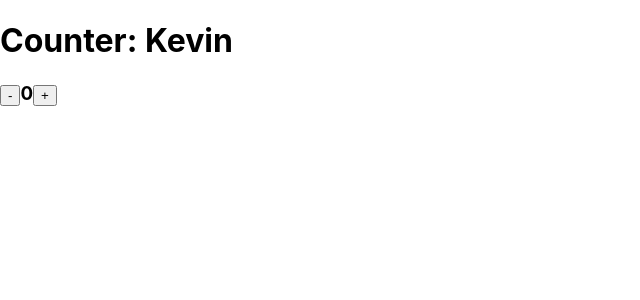
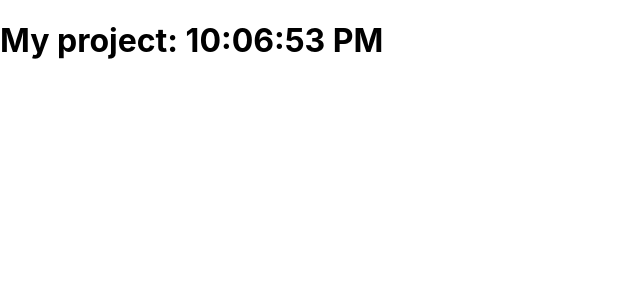
Before and after one commit to kevinaraujo/react-from-zero-advanced, a React (Create React App) app: page / in a window 1280 px wide. Shown: the top 300 px of the page, without its empty margins (0-640 px from the left). Built offline with nearby package versions, Linux system fonts and the light colour scheme.

Commit message:
Used life cycle.

```diff
--- a/src/App.js
+++ b/src/App.js
@@ -6,37 +6,37 @@ class App extends Component {
         super(props);
 
         this.state = {
-            name: 'Kevin',
-            counter: 0
+            time: '00:00:00'
         };
     }
 
-    decrease() {
-        let state = this.state;
+    //AFTER COMPONENT IS LOADED, THIS FUNCTION IS CALLED ONCE
+    componentDidMount() {
 
-        state.counter--;
+        setInterval(() => {
 
-        this.setState(state);
+            this.setState({
+                time: new Date().toLocaleTimeString()
+            });
+
+        },1000);
     }
 
-    increase() {
-        let state = this.state;
+    //AFETE ANY UPDATE IN STATE, THIS FUNCTION IS CALLED
+    componentDidUpdate() {
+        console.log('teste');
+    }
 
-        state.name = 'José';
-        state.counter++;
-
-        this.setState(state);
+    //SHOULD RETURN TRUE OR FALSE SO THAT STATES UPDATE OR NOT
+    shouldComponentUpdate() {
+        console.log('deve atualizar');
+        return true;
     }
 
     render() {
         return (
             <div>
-                <h1>Counter: {this.state.name}</h1>
-                <h3>
-                    <button onClick={this.decrease.bind(this)}>-</button>
-                        {this.state.counter}
-                    <button onClick={this.increase.bind(this)}>+</button>
-                </h3>
+                <h1>My project: {this.state.time} </h1>
             </div>
         );
     }
```
